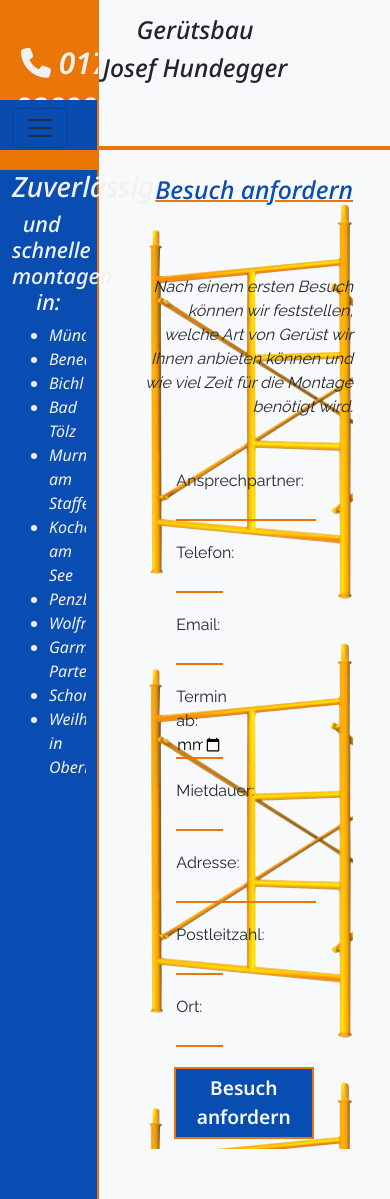
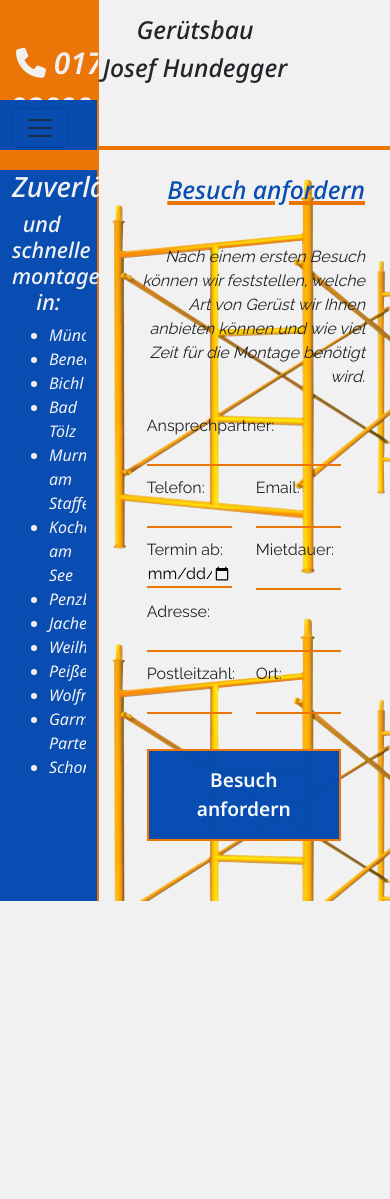
Before and after one commit to EL1909/jhgeruetsbau, a Django app: page / in a window 390 px wide. After the commit the page ends 901 px from the top, so only its background shows below. Run offline with Django 4.2, Linux system fonts and the light colour scheme; some libraries are stand-ins or nearby versions.

Commit message:
UI for home screen achieved, working on responsiveness

```diff
--- a/home/templates/home/home.html
+++ b/home/templates/home/home.html
@@ -7,8 +7,7 @@
         <h4>und schnelle montagen in:</h4>
         <div id="ortlist"></div>
     </div>
-    <div class="col-9">
-        <div class="service-request">
+    <div id="service-request" class="col-9">
         <div class="col-12">
             <h2>Besuch anfordern</h2>
             <p>Nach einem ersten Besuch können wir feststellen, welche Art von Gerüst wir Ihnen anbieten können und wie viel Zeit für die Montage benötigt wird.</p>
@@ -20,19 +19,19 @@
                         <label for="contact_person">Ansprechpartner:</label>
                         <input type="text" id="contact_person" name="contact_person" required>
                     </div>
-                        <div class="col-5 form-outline">
+                    <div class="col-6 form-outline">
                         <label for="phone">Telefon:</label>
                         <input type="tel" id="phone" name="phone" required>
                     </div>
-                        <div class="col-5 form-outline">
+                    <div class="col-6 form-outline">
                         <label for="email">Email:</label>
                         <input type="email" id="email" name="email" required>
                     </div>
-                        <div class="col-5 form-outline">
+                    <div class="col-6 form-outline">
                         <label for="visit_date">Termin ab:</label>
                         <input type="date" id="visit_date" name="visit_date" required>
                     </div>
-                        <div class="col-5 form-outline">
+                    <div class="col-6 form-outline">
                         <label for="duration">Mietdauer:</label>
                         <input type="text" id="duration" name="duration" required>
                     </div>
@@ -40,11 +39,11 @@
                         <label for="address">Adresse:</label>
                         <input type="text" id="address" name="address" required>
                     </div>
-                        <div class="col-5 form-outline">
+                    <div class="col-6 form-outline">
                         <label for="zipcode">Postleitzahl:</label>
                         <input type="text" id="zipcode" name="zipcode" required>
                     </div>
-                        <div class="col-5 form-outline">
+                    <div class="col-6 form-outline">
                         <label for="city">Ort:</label>
                         <input type="text" id="city" name="city" required>
                     </div>
@@ -56,5 +55,4 @@
         </form>
     </div>
 </div>
-</div>
 {% endblock %}
--- a/static/css/base.css
+++ b/static/css/base.css
@@ -5,20 +5,14 @@
 /* General*/
 
 body    {
-    min-height: 100%;
+    min-height: 100vh;
+    margin: 0;
     background: linear-gradient(to right,
     #064bb1fc 25%, /* Deep blue */
     #eb7506 25%, /* Orange */
     #eb7506 25.5%, /* Orange continues for the 5% segment */
-    #f8f9fa 25.5% /* Rest of the background color */);
+    #f2f1f1 25.5% /* Rest of the background color */);
 }
-
-span    {
-    margin: 0;
-    padding: 0;
-    border: 0;
-}
-
 
 /* Top Banner*/
 
@@ -45,7 +39,6 @@
 
 .call:hover {
     background-color: #eb7506; /* Background color on hover */
-    padding: 40px 15px;
 }
 
 
@@ -67,7 +60,7 @@
     #064bb1fc 25%, /* Deep blue */
     #eb7506 25%, /* Orange */
     #eb7506 25.5%, /* Orange continues for the 5% segment */
-    #f8f9fa 25.5% /* Rest of the background color */);
+    #f2f1f1 25.5% /* Rest of the background color */);
     font-family: 'Raleway', sans-serif;
     display: flex;
     justify-content: space-between;
@@ -110,6 +103,9 @@
     color: #f2f1f1;
     font-family: 'Noto Sans', sans-serif;
     font-style: italic;
+    width: 25%;
+    box-sizing: border-box;
+    float: left;
 }
 
 #ort h4 {
@@ -125,54 +121,48 @@
 
 /* Service Form */
 
-.service-request    {
+#service-request    {
+    background-image: url('/media/site/andamio-2-01.png');
+    background-position: cover;
+    width: 75%;
+    text-align: right;
+    padding: 25px;
+    box-sizing: border-box; /* Include padding in width/height calculations */
+    margin: 0 auto;
     font-family: 'Raleway', sans-serif;
-    text-align: right;
-    margin: 25px;
-    padding: 0;
-    background-image: url(/media/site/andamio-2-01.png);
-    background-position: cover;
-
 }
 
-.service-request  h2  {
-    height: 100px;
+#service-request  h2  {
+    height: 50px;
     font-family: 'Noto Sans', sans-serif;
     font-style: italic;
-    text-decoration: underline 2px #eb7506;
-    color: #064bb1fc;
-    margin-bottom: 0;
+    text-decoration: underline 4px #eb7506;
+    color:#064bb1fc;
+    margin-bottom: 20px;
 }
 
-.service-request  p {
+#service-request  p {
     font-family: 'Raleway', sans-serif;
     font-style: italic;
-    margin-top: 0;
-    padding: 0;
+    margin: 0 0 25px;
 }
 
 .service-form   {
     width: 80%;
-    margin: 50px auto;
-    font-family: 'Raleway', sans-serif;
-    text-align: center;
-    /* font-size: 1em;
-    border: 1px solid #eb7506; */
+    margin: 10px auto;
 }
 
 .form-outline {
     background-color: none;
-    margin: 20px;
+    margin: 10px 0;
     text-align: left;
-    display: flex;
-    flex-direction: column;
 }
 
 input   {
     background-color: transparent;
     border: none;
     border-bottom: 2px solid #eb7506;
-    width: 80%;
+    width: 100%;
 }
 
 .form-button {
@@ -183,17 +173,17 @@
     text-shadow: 2px solid #eb7506;
     color: #f8f9fa;
     border: solid 2px #eb7506;
-    padding: 5px 15px;
-    margin-bottom: 10px;
-    width: 80%;
+    width: 100%;
     display: inline-block;
+    align-items: center;
+    margin: 25px 0;
+    padding: 15px;
 }
 
-form hr {
-    width: 25px;
-    border: none; /* Optional: If you want to remove the default border */
-    background-color: #064bb1fc; /* Optional: Set the background color */
-    height: 2px; /* Optional: Set the height of the line */
+.form-button:hover  {
+    color: #eb7506;
+    border: solid 2px #064bb1fc;
+    background-color: #f2f1f1;
 }
 
 
--- a/static/js/custom.js
+++ b/static/js/custom.js
@@ -11,8 +11,7 @@
     ortListDiv.hide();
 
     // Array of cities
-    var cities = ["München", "Benediktbeuern", "Bichl", "Bad Tölz", "Murnau am Staffelsee", "Kochel am See", "Penzberg", "Wolfratshausen", "Garmisch-Partenkirchen", "Schongau", "Weilheim in Oberbayern", "Landsberg am Lech", "Holzkirchen", "Krün", "Mittenwald", "Walchensee"  ]
-;
+    var cities = ["München", "Benediktbeuern", "Bichl", "Bad Tölz", "Murnau am Staffelsee", "Kochel am See", "Penzberg", "Jachenau", "Weilheim", "Peißenberg", "Wolfratshausen", "Garmisch-Partenkirchen", "Schongau", "Weilheim in Oberbayern", "Landsberg am Lech", "Holzkirchen", "Krün", "Mittenwald", "Walchensee"];
 
         // Create a <ul> element
         var ul = $("<ul>");
--- a/templates/base.html
+++ b/templates/base.html
@@ -58,7 +58,7 @@
             </nav>
         </div>
     </header>
-    <div class="container-fluid">
+    <div id="home" class="container-fluid">
     {% block content %}
     {% endblock %}
     </div>
```
Lines whose indentation alone changed are shown as unchanged.
